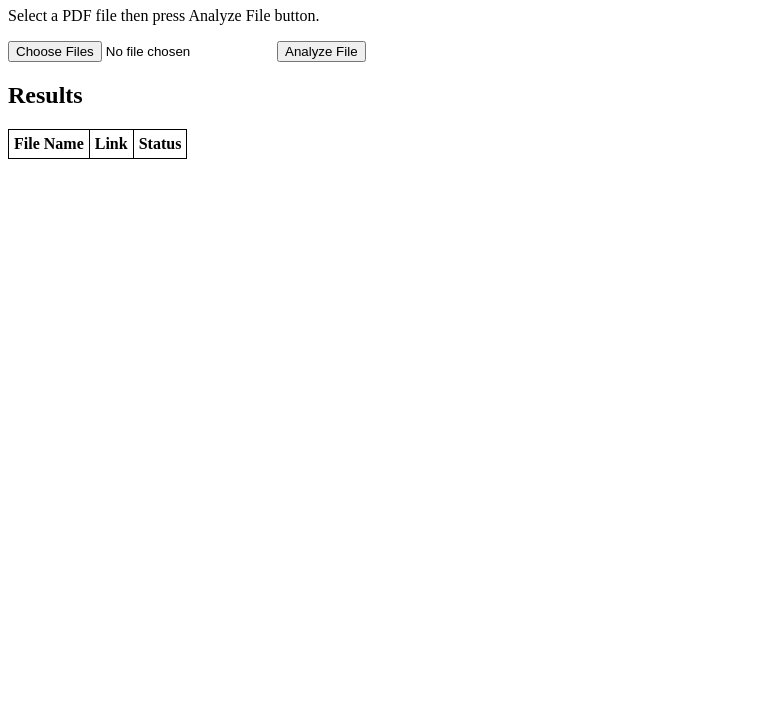
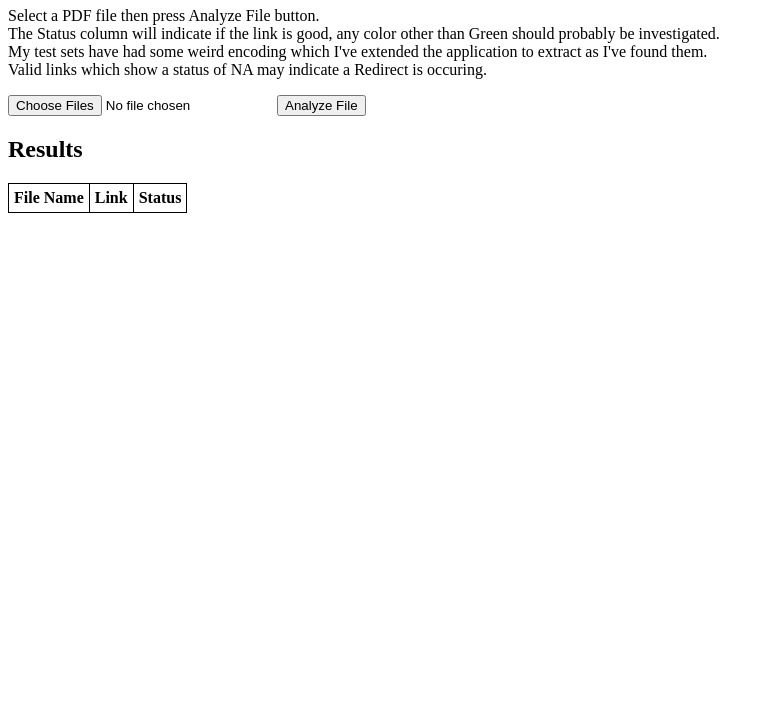
Before and after one commit to DaleCox/PDFLinkFinder, a plain HTML site: page index.html in a window 1280 px wide. Shown: the part 73-800 px from the top of the page, without its empty margins (0-774 px from the left). Drawn offline with Linux system fonts and the light colour scheme.

Commit message:
Updated directions

```diff
--- a/index.html
+++ b/index.html
@@ -27,7 +27,11 @@
 			<h1>PDF Link Finder</h1>
 		</header>
 		<main>
-			<p> Select a PDF file then press Analyze File button.</p>
+			<p> Select a PDF file then press Analyze File button.<br/>
+				The Status column will indicate if the link is good, any color other than Green should probably be investigated. <br/>
+				My test sets have had some weird encoding which I've extended the application to extract as I've found them.<br/>
+				Valid links which show a status of NA may indicate a Redirect is occuring.
+			</p>
 			<input type="file" accept=".pdf" id="fileSelector" multiple /> &nbsp;&nbsp;
 			<button type="button" onclick="scanFile('fileSelector')">Analyze File</button> <br/>
 			<output for="fileSelector" id="selectedFiles"></output>
```
Also changed, not shown: README.md.
